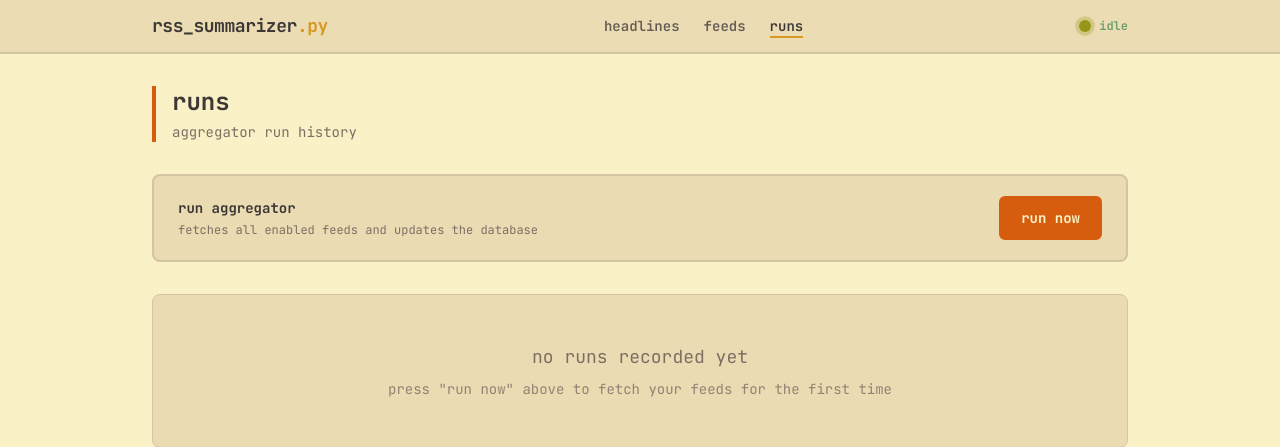
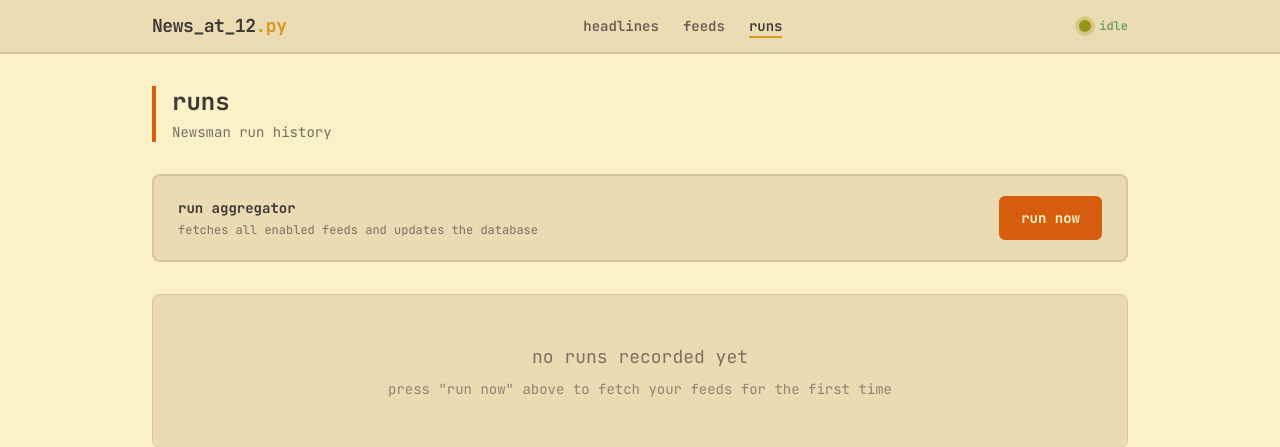
Before and after one commit to Code-Locke/news_project, a Flask app: page /runs in a window 1280 px wide. Shown: the top 447 px of the page. Run offline with Flask 3, Linux system fonts and the light colour scheme; data that the repository does not hold is empty; some libraries are stand-ins or nearby versions.

Commit message:
Changes and merges in semantics

```diff
--- a/app.py
+++ b/app.py
@@ -4,8 +4,10 @@ import threading
 import logging
 import asyncio
 import tomllib
+import time
+#Moved import to front
 from datetime import datetime
-from flask import Flask, render_template, redirect, url_for, jsonify
+from flask import Flask, render_template, jsonify
 
 from news_at_12 import fetch_all, get_db, log_run_summary, export_json, save_html, load_config
 #Load config doesn't need to be here
@@ -43,11 +45,11 @@ def _run_aggregator():
     db_file          = settings.get('db_file', 'headlines.db')
     max_workers      = settings.get('max_workers', 10)
     summary_limit    = settings.get('summary_limit', 300)
-    html_output      = settings.get('html_output', 'headlines.html')
+    #html_output      = settings.get('html_output', 'headlines.html')
     json_output      = settings.get('json_output', 'headlines.json')
     auto_open        = False
 
-    import time
+
     conn        = get_db(db_file)
     started_at  = datetime.now().isoformat()
     t_start     = time.monotonic()
@@ -57,7 +59,7 @@ def _run_aggregator():
     except Exception:
         #This was eating up the news_at_12 script's errors.
         #If the script dies, no errors would be shown.
-        logging.exception("We've got some news for you, coming right up, news_at_12 died")
+        logging.exception(f"We've got some news for you, coming right up,\n news_at_12 has been found dead")
         all_feeds_data = []
 
     elapsed     = time.monotonic() - t_start
@@ -80,7 +82,7 @@ def _run_aggregator():
 
     conn.close()
 
-    save_html(all_feeds_data, html_output, elapsed, db_file, auto_open_browser=auto_open)
+    #save_html(all_feeds_data, html_output, elapsed, db_file, auto_open_browser=auto_open)
     export_json(all_feeds_data, json_output)
 
     with _run_lock:
--- a/config.toml
+++ b/config.toml
@@ -21,7 +21,7 @@ max_workers = 10                # Max concurrent fetch threads
 fetch_timeout = 15              # Timeout per feed (seconds)
 
 # Browser behavior
-auto_open_browser = true        # Open HTML in browser after run
+auto_open_browser = false        # Open HTML in browser after run
 
 
 # News Feeds
--- a/templates/base.html
+++ b/templates/base.html
@@ -3,7 +3,7 @@
 <head>
   <meta charset="UTF-8" />
   <meta name="viewport" content="width=device-width, initial-scale=1.0" />
-  <title>{% block title %}RSS Summarizer{% endblock %}</title>
+  <title>{% block title %}News_at_12{% endblock %}</title>
 
   <!-- Tailwind CDN -->
   <script src="https://cdn.tailwindcss.com"></script>
@@ -132,7 +132,7 @@
       <!-- Wordmark -->
       <a href="/" class="font-mono font-bold text-gb-fg text-lg tracking-tight
                          hover:text-gb-orange transition-colors">
-        rss_summarizer<span class="text-gb-yellow">.py</span>
+        News_at_12<span class="text-gb-yellow">.py</span>
       </a>
 
       <!-- Nav -->
@@ -179,7 +179,7 @@
   <!-- ── Footer ──────────────────────────────────────────────────────────── -->
   <footer class="max-w-5xl mx-auto px-6 py-6 border-t border-gb-bg2
                  font-mono text-xs text-gb-fg4 flex justify-between items-center">
-    <span>rss_summarizer.py</span>
+    <span>news_at_12.py</span>
     <span>SQLite · feedparser · Flask</span>
   </footer>
 
--- a/templates/feeds.html
+++ b/templates/feeds.html
@@ -1,6 +1,6 @@
 {% extends "base.html" %}
 
-{% block title %}Feeds — RSS Summarizer{% endblock %}
+{% block title %}Feeds — News_at_12{% endblock %}
 
 {% block content %}
 
--- a/templates/runs.html
+++ b/templates/runs.html
@@ -1,13 +1,13 @@
 {% extends "base.html" %}
 
-{% block title %}Runs — RSS Summarizer{% endblock %}
+{% block title %}Runs — News_at_12{% endblock %}
 
 {% block content %}
 
 <!-- Page header -->
 <div class="mb-8 border-l-4 border-gb-orange pl-4">
   <h1 class="font-mono font-bold text-2xl text-gb-fg">runs</h1>
-  <p class="text-gb-fg3 text-sm mt-1 font-mono">aggregator run history</p>
+  <p class="text-gb-fg3 text-sm mt-1 font-mono">Newsman run history</p>
 </div>
 
 <!-- ── Trigger panel ────────────────────────────────────────────────────── -->
@@ -109,15 +109,16 @@
   const btn  = document.getElementById('run-btn');
   const hint = document.getElementById('trigger-hint');
 
-  // Reflect initial server-side state on page load
-  {% if is_running %}
-    setRunning();
-  {% endif %}
+  // Reflect initial state on page load without waiting for first interval tick
+  fetch('/status')
+    .then(r => r.json())
+    .then(data => data.running ? setRunning() : setIdle())
+    .catch(() => {});
 
   function setRunning() {
     btn.disabled      = true;
     btn.textContent   = 'running…';
-    hint.textContent  = 'aggregator is running — refresh the page when the status indicator turns idle';
+    hint.textContent  = 'Newsman is checking — refresh the page when the status indicator turns idle';
   }
 
   function setIdle() {
```
Also changed, not shown: templates/index.html (+10 -5 lines).
